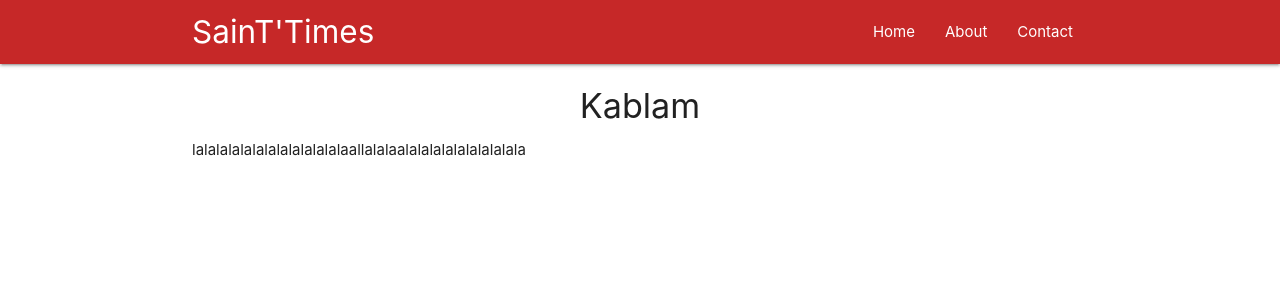
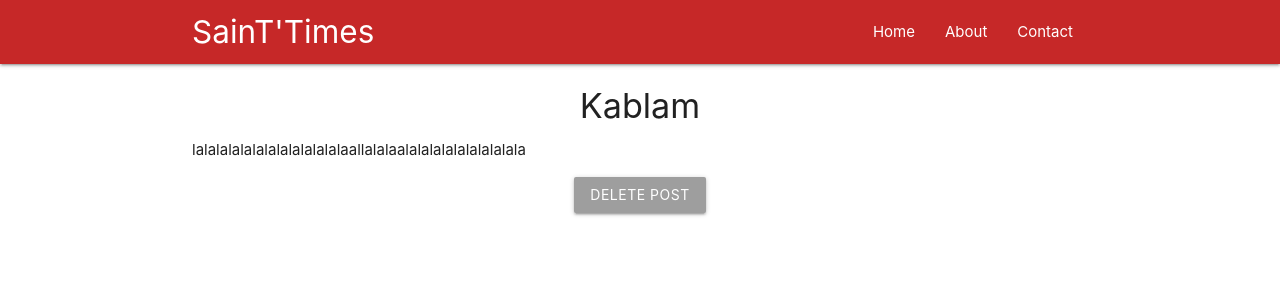
Before and after one commit to Jitgitbit/react-redux-exercise-one, a React (Create React App) app: page /1 in a window 1280 px wide. Shown: the top 300 px of the page. Built offline with nearby package versions, Linux system fonts and the light colour scheme.

Commit message:
callback of the deletefn as props in handleClick !

```diff
--- a/src/components/Post.jsx
+++ b/src/components/Post.jsx
@@ -19,12 +19,20 @@ class Post extends Component {
   //     console.log(`========>> RESPONSE IN POST FROM GET`,res)
   //   })
   // }
+  handleClick = () => {
+    this.props.deletePost(this.props.post.id);
+  }
   render() {
     console.log(`==========>> PROPS IN POST.js`,this.props)
     const post = this.props.post ? (
       <div className="post">
         <h4 className="center">{this.props.post.title}</h4>
         <p>{this.props.post.body}</p>
+        <div className="center">
+          <button className="btn grey" onClick={this.handleClick}>
+            Delete Post
+          </button>
+        </div>
       </div>
     ) : (
       <div className="center">Loading post...</div>
```
